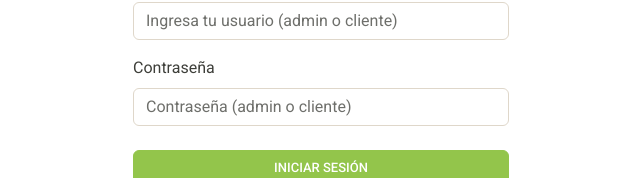
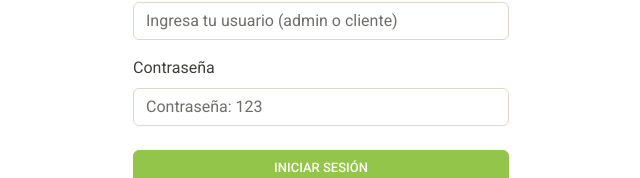
Before and after one commit to javh000/tt-tf-react-store-project-jv, a React (Vite) app: page /login in a window 1280 px wide. Shown: the part 140-318 px from the top of the page, without its empty margins (319-959 px from the left). Built offline with nearby package versions, Linux system fonts and the light colour scheme.

Commit message:
cambios en login

```diff
--- a/src/pages/LoginPage.jsx
+++ b/src/pages/LoginPage.jsx
@@ -11,10 +11,10 @@ function LoginPage() {
   const handleLogin = (e) => {
     e.preventDefault();
 
-    if (user === "admin" && password === "admin") {
+    if (user === "admin" && password === "123") {
       localStorage.setItem("user", JSON.stringify({ user, role: "admin" }));
       navigate("/dashboard");
-    } else if (user === "cliente" && password === "cliente") {
+    } else if (user === "cliente" && password === "123") {
       localStorage.setItem("user", JSON.stringify({ user, role: "cliente" }));
       navigate("/");
     } else {
@@ -46,13 +46,12 @@ function LoginPage() {
           <Form.Label>Contraseña</Form.Label>
           <Form.Control
             type="password"
-            placeholder="Contraseña (admin o cliente)"
+            placeholder="Contraseña: 123"
             value={password}
             onChange={(e) => setPassword(e.target.value)}
             required
           />
         </Form.Group>
-
         <Button variant="success" type="submit" className="w-100 mb-3">
           Iniciar sesión
         </Button>
```
